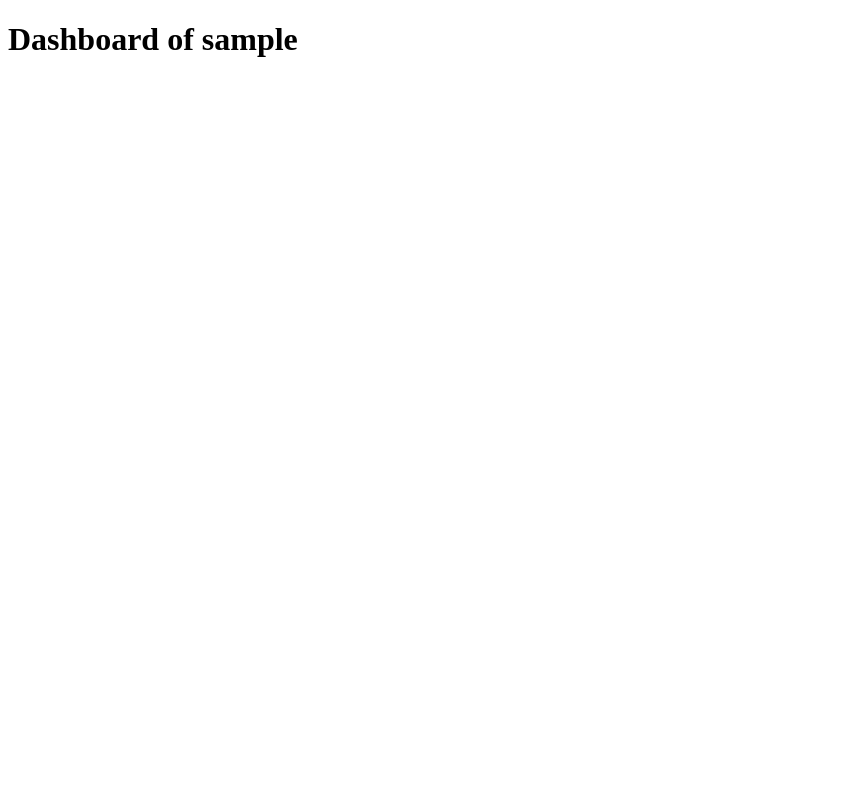
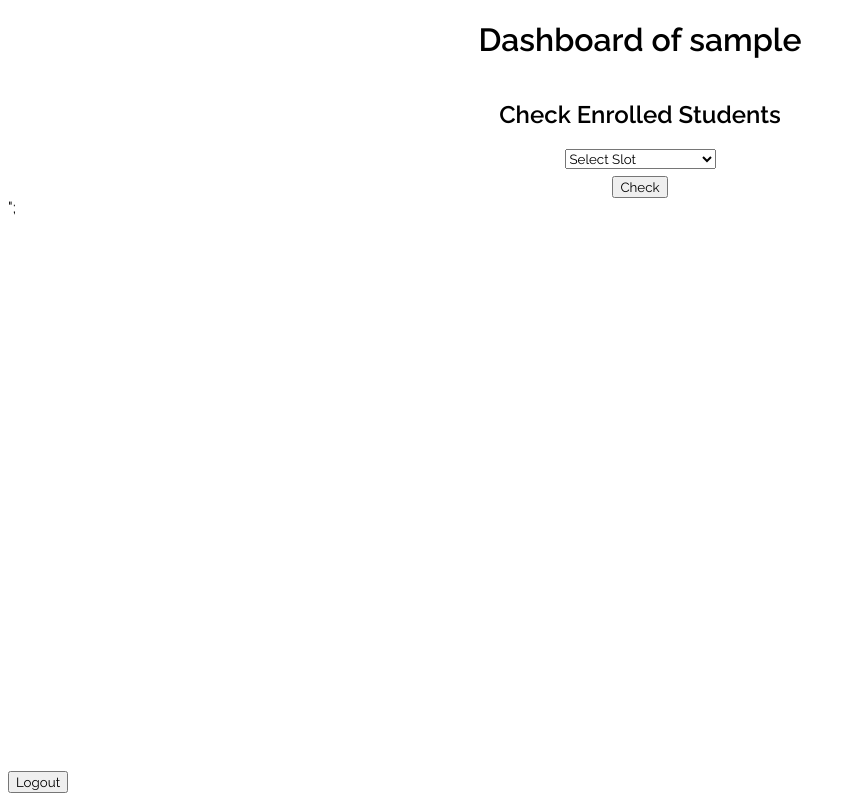
Before and after one commit to Raahim-Rubaiyat-Teertho/CSE391-Assignment-Course-Registration-Websiite, a PHP site: page /CSE391_Assignment03/lecturer/lecturer_dashboard.php in a window 1280 px wide. Shown: the whole page, without its empty margins (0-856 px from the left). Run offline with PHP 8.4, Linux system fonts and the light colour scheme; the visitor is signed in with stand-in values (Sample User, id 1).

Commit message:
Dashboard Frontend and if else handled

```diff
--- /dev/null
+++ b/lecturer/dashboard.css
@@ -0,0 +1,25 @@
+* {
+    font-family: 'Raleway', sans-serif;
+}
+
+.title {
+    text-align: center;
+}
+
+.container {
+    display: flex;
+    flex-direction: column;
+    justify-content: center;
+    align-items: center;
+}
+
+.go {
+    margin-top: 7px;
+}
+
+.logout {
+    position: fixed;
+    bottom: 0;
+    margin-bottom: 7px;
+
+}
--- a/lecturer/lecturer_dashboard.php
+++ b/lecturer/lecturer_dashboard.php
@@ -3,12 +3,46 @@
 <head>
     <meta charset="UTF-8">
     <meta name="viewport" content="width=device-width, initial-scale=1.0">
+    <link rel="preconnect" href="https://fonts.googleapis.com">
+    <link rel="preconnect" href="https://fonts.gstatic.com" crossorigin>
+    <link href="https://fonts.googleapis.com/css2?family=EB+Garamond:ital,wght@0,400;0,600;1,500&family=Raleway:wght@100;400;600&family=Roboto:ital,wght@0,100;0,300;0,400;0,500;0,700;0,900;1,100;1,300;1,400;1,500;1,700;1,900&family=Ubuntu:ital,wght@0,300;0,400;0,500;1,300;1,400&display=swap" rel="stylesheet">
+
     <title>Lecturer || Dashboard</title>
 </head>
 <body>
+    <style>
+        <?php include "dashboard.css" ?>
+    </style>
+
     <?php
         session_start();
-        echo "<h1 class='title'>"."Dashboard of " . $_SESSION['username']."</h1>";
     ?>
+
+    <?php if(isset($_SESSION['username'])) : ?>
+        <h1 class='title'>Dashboard of <?php echo $_SESSION['username'] ?></h1>
+        <div class='container'>
+            <h2 class='container-title'>Check Enrolled Students</h2>
+            <form action=''>
+                <select name='query-section' id='query'>
+                    <option value='Select'>Select Slot</option>
+                    <option value='Friday'>Friday 10:00-12:00</option>
+                    <option value='Monday'>Monday 15:00-17:00</option>
+                    <option value='Thursday'>Thursday 11:00-13:00</option>
+                    <option value='Tuesday'>Tuesday 14:00-16:00</option>
+                </select>
+            </form>
+            <div class='go'>
+                <button>Check</button>
+            </div>
+        </div>
+
+        <button class='logout'>Logout</button>";
+
+    <?php else : ?>
+        <h1>Please Login To Continue</h1>
+
+    <?php endif; ?>
+
+
 </body>
 </html>
```
